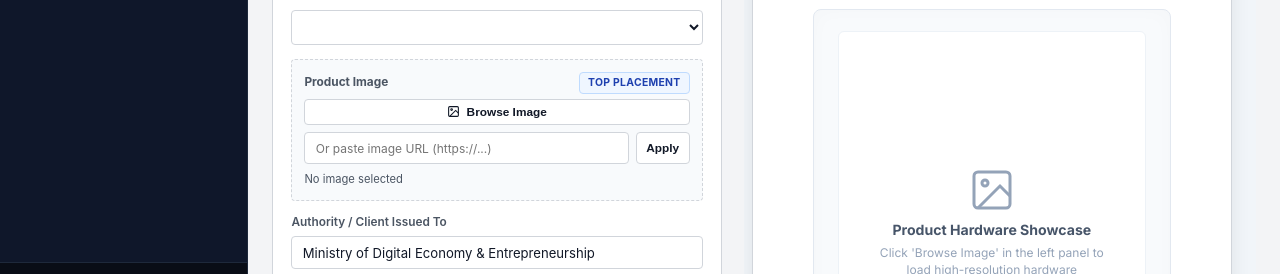
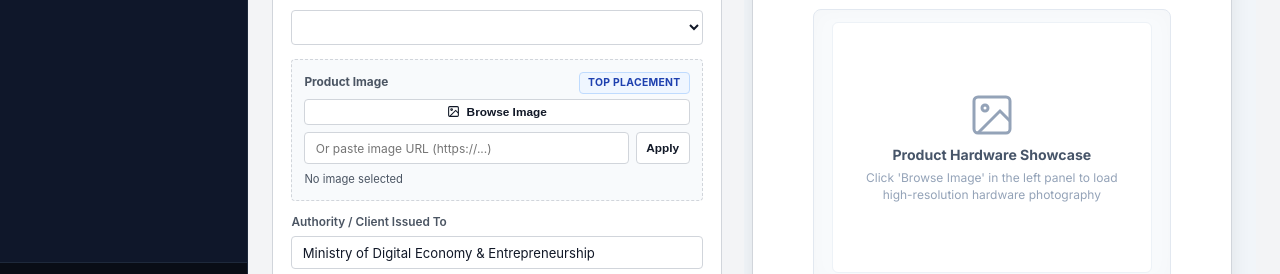
Before and after one commit to mohammedfarhoodh/matrix-sales-software, a website: page public/index.html in a window 1280 px wide. Shown: the part 449-723 px from the top of the page. Drawn offline with Linux system fonts and the light colour scheme; no server answers.

Commit message:
fix(datasheet): scale product stage and expand preview pane to prevent bottom cutoff on Page 1

```diff
--- a/public/styles.css
+++ b/public/styles.css
@@ -810,10 +810,10 @@ table.data-table tbody tr:hover th {
 }
 
 .datasheet-pages-preview-pane {
-  max-height: calc(100vh - 140px);
+  max-height: calc(100vh - 85px);
   overflow-y: auto;
   overflow-x: auto;
-  padding: 0.5rem 1rem 2rem 0.5rem;
+  padding: 0.5rem 1rem 3rem 0.5rem;
   scrollbar-gutter: stable;
   border-radius: var(--radius-sm);
   background: var(--bg-body, #f1f5f9);
@@ -1012,9 +1012,9 @@ table.data-table tbody tr:hover th {
 .p1-hero-container {
   display: flex;
   flex-direction: column;
-  gap: 16px;
-  margin-top: 8px;
-  margin-bottom: 16px;
+  gap: 10px;
+  margin-top: 6px;
+  margin-bottom: 10px;
   flex: 1;
 }
 
@@ -1022,20 +1022,22 @@ table.data-table tbody tr:hover th {
   background: #f8fafc;
   border: 1px solid #e2e8f0;
   border-radius: 8px;
-  padding: 18px 24px 14px 24px;
+  padding: 12px 18px 10px 18px;
   display: flex;
   flex-direction: column;
   align-items: center;
   justify-content: center;
   box-shadow: inset 0 0 20px rgba(0, 0, 0, 0.02);
-  min-height: 440px;
-  flex: 1;
+  min-height: 250px;
+  height: 275px;
+  max-height: 290px;
   position: relative;
 }
 
 .p1-product-img-wrap {
   width: 100%;
-  height: 400px;
+  height: 100%;
+  max-height: 255px;
   display: flex;
   align-items: center;
   justify-content: center;
@@ -1050,7 +1052,7 @@ table.data-table tbody tr:hover th {
   max-width: 100%;
   max-height: 100%;
   object-fit: contain;
-  padding: 16px;
+  padding: 10px;
   filter: drop-shadow(0 10px 18px rgba(0, 0, 0, 0.08));
 }
 
@@ -1060,7 +1062,7 @@ table.data-table tbody tr:hover th {
   align-items: center;
   justify-content: center;
   text-align: center;
-  padding: 2rem;
+  padding: 1.25rem;
 }
 
 .p1-submittal-strip {
```
